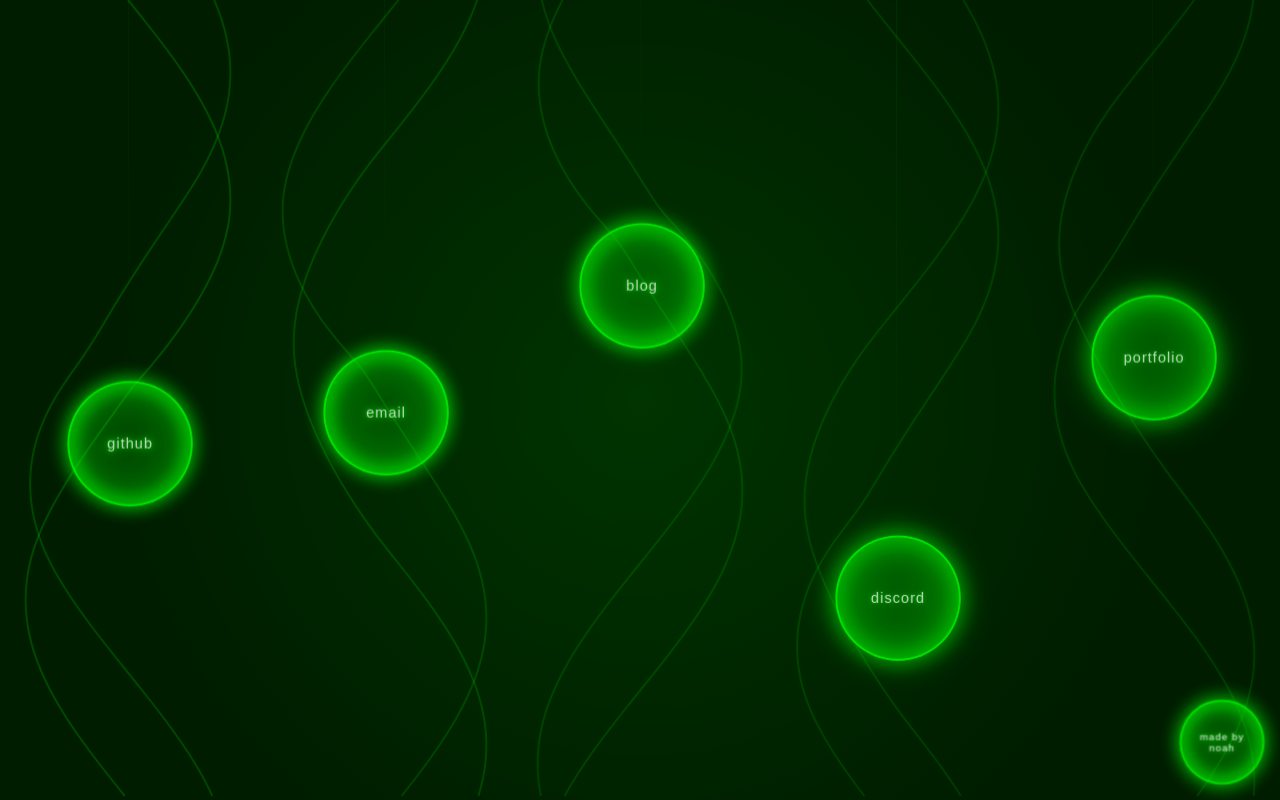
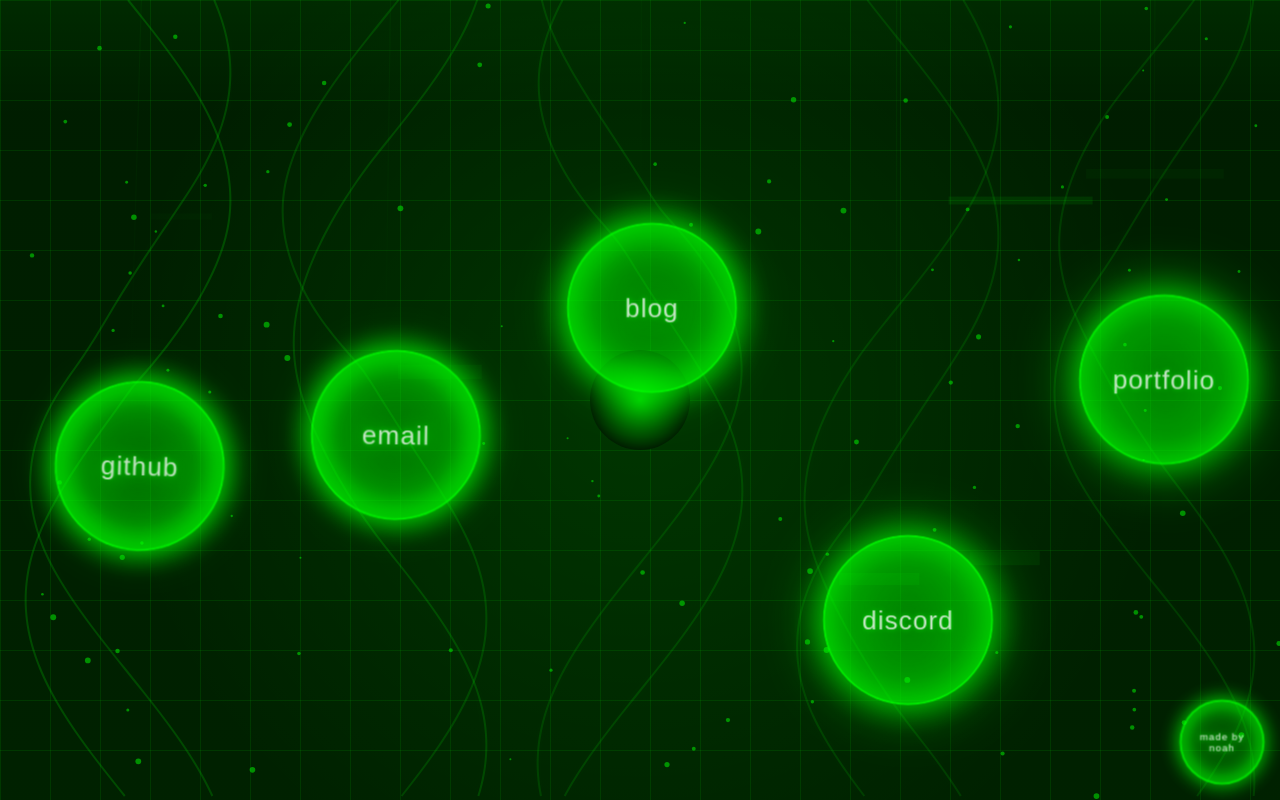
Before and after one commit to 50SACINMYSOCIDGAF/XboxUI, a React (Create React App) app: page / in a window 1280 px wide. Built offline with nearby package versions, Linux system fonts and the light colour scheme.

Commit message:
mmghhgdsgjghjajkahgajsd

```diff
--- a/src/App.tsx
+++ b/src/App.tsx
@@ -2,6 +2,9 @@
 import styled, { createGlobalStyle, keyframes } from 'styled-components';
 import MenuItem from './components/MenuItem';
 import SelectButton from './components/SelectButton';
+import Particles from './components/Particles';
+import ScanLine from './components/ScanLine';
+import DigitalDistortion from './components/DigitalDistortion';
 
 const GlobalStyle = createGlobalStyle`
     @import url('https://fonts.googleapis.com/css2?family=Orbitron:wght@400;700&display=swap');
@@ -23,12 +26,41 @@
 const AppContainer = styled.div`
     width: 100vw;
     height: 100vh;
-    background-image: radial-gradient(circle at 50% 50%, rgba(0, 255, 0, 0.1) 0%, transparent 70%);
+    background-image:
+            radial-gradient(circle at 50% 50%, rgba(0, 255, 0, 0.1) 0%, transparent 70%),
+            linear-gradient(0deg, rgba(0, 50, 0, 0.2) 0%, transparent 100%);
     animation: ${backgroundPulse} 8s ease-in-out infinite;
     display: flex;
     justify-content: space-around;
     align-items: flex-end;
     overflow: hidden;
+    position: relative;
+`;
+
+const GridOverlay = styled.div`
+    position: absolute;
+    top: 0;
+    left: 0;
+    right: 0;
+    bottom: 0;
+    background-image:
+            linear-gradient(rgba(0, 255, 0, 0.1) 1px, transparent 1px),
+            linear-gradient(90deg, rgba(0, 255, 0, 0.1) 1px, transparent 1px);
+    background-size: 50px 50px;
+    pointer-events: none;
+`;
+
+const CentralOrb = styled.div`
+    position: absolute;
+    top: 50%;
+    left: 50%;
+    transform: translate(-50%, -50%);
+    width: 100px;
+    height: 100px;
+    border-radius: 50%;
+    background: radial-gradient(circle at center, rgba(0, 255, 0, 0.7) 0%, rgba(0, 255, 0, 0) 70%);
+    animation: ${backgroundPulse} 4s ease-in-out infinite;
+    pointer-events: none;
 `;
 
 const SegmentContainer = styled.div`
@@ -171,6 +203,11 @@
         <>
             <GlobalStyle />
             <AppContainer>
+                <GridOverlay />
+                <CentralOrb />
+                <Particles />
+                <ScanLine />
+                <DigitalDistortion />
                 {menuItems.map((item, index) => (
                     <SegmentContainer key={item.label}>
                         <StrandSVG>
--- /dev/null
+++ b/src/components/DigitalDistortion.tsx
@@ -0,0 +1,61 @@
+import React, { useEffect, useRef } from 'react';
+import styled from 'styled-components';
+
+const DistortionCanvas = styled.canvas`
+    position: absolute;
+    top: 0;
+    left: 0;
+    width: 100%;
+    height: 100%;
+    pointer-events: none;
+`;
+
+const DigitalDistortion: React.FC = () => {
+    const canvasRef = useRef<HTMLCanvasElement>(null);
+
+    useEffect(() => {
+        const canvas = canvasRef.current;
+        if (!canvas) return;
+
+        const ctx = canvas.getContext('2d');
+        if (!ctx) return;
+
+        canvas.width = window.innerWidth;
+        canvas.height = window.innerHeight;
+
+        const createDistortion = () => {
+            ctx.clearRect(0, 0, canvas.width, canvas.height);
+
+            const distortionCount = Math.floor(Math.random() * 10) + 5;
+
+            for (let i = 0; i < distortionCount; i++) {
+                const x = Math.random() * canvas.width;
+                const y = Math.random() * canvas.height;
+                const width = Math.random() * 100 + 50;
+                const height = Math.random() * 10 + 5;
+
+                ctx.fillStyle = `rgba(0, 255, 0, ${Math.random() * 0.1})`;
+                ctx.fillRect(x, y, width, height);
+            }
+
+            setTimeout(createDistortion, Math.random() * 2000 + 1000);
+        };
+
+        createDistortion();
+
+        const handleResize = () => {
+            canvas.width = window.innerWidth;
+            canvas.height = window.innerHeight;
+        };
+
+        window.addEventListener('resize', handleResize);
+
+        return () => {
+            window.removeEventListener('resize', handleResize);
+        };
+    }, []);
+
+    return <DistortionCanvas ref={canvasRef} />;
+};
+
+export default DigitalDistortion;
--- a/src/components/MenuItem.tsx
+++ b/src/components/MenuItem.tsx
@@ -1,4 +1,4 @@
-import React, { useState, useMemo } from 'react';
+import React, { useState, useMemo, useEffect } from 'react';
 import styled, { keyframes, css } from 'styled-components';
 
 interface MenuItemProps {
@@ -11,13 +11,13 @@
 }
 
 const bobAnimation = keyframes`
-    0%, 100% { transform: translateY(0) translateX(-50%); }
-    50% { transform: translateY(-3px) translateX(-50%); }
+    0%, 100% { transform: translateY(0) translateX(-50%) rotate(0deg); }
+    50% { transform: translateY(-3px) translateX(-50%) rotate(2deg); }
 `;
 
 const glowAnimation = keyframes`
-    0%, 100% { filter: drop-shadow(0 0 5px rgba(0, 255, 0, 0.7)); }
-    50% { filter: drop-shadow(0 0 15px rgba(0, 255, 0, 0.9)); }
+    0%, 100% { filter: drop-shadow(0 0 10px rgba(0, 255, 0, 0.8)); }
+    50% { filter: drop-shadow(0 0 25px rgba(0, 255, 0, 1)); }
 `;
 
 const pulseAnimation = keyframes`
@@ -26,8 +26,13 @@
 `;
 
 const fadeInAnimation = keyframes`
-    from { opacity: 0; transform: translateY(20px) translateX(-50%); }
-    to { opacity: 1; transform: translateY(0) translateX(-50%); }
+    from { opacity: 0; transform: translateY(20px) translateX(-50%) scale(0.8); }
+    to { opacity: 1; transform: translateY(0) translateX(-50%) scale(1); }
+`;
+
+const typingAnimation = keyframes`
+    from { width: 0; }
+    to { width: 100%; }
 `;
 
 const ItemContainer = styled.div<{ index: number; randomPosition: number; size: number; isLoaded: boolean }>`
@@ -69,43 +74,45 @@
     border-radius: 50%;
     background: radial-gradient(
             circle at center,
-            rgba(0, 255, 0, 0.1) 0%,
-            rgba(0, 255, 0, 0.2) 50%,
-            rgba(0, 255, 0, 0.4) 80%,
-            rgba(0, 255, 0, 0.6) 100%
+            rgba(0, 255, 0, 0.2) 0%,
+            rgba(0, 255, 0, 0.3) 50%,
+            rgba(0, 255, 0, 0.5) 80%,
+            rgba(0, 255, 0, 0.7) 100%
     );
     border: 2px solid rgba(0, 255, 0, 0.8);
     display: flex;
     justify-content: center;
     align-items: center;
-    transition: all 0.3s ease;
+    transition: all 0.3s ease, transform 0.5s ease;
     cursor: pointer;
-    box-shadow: 0 0 20px rgba(0, 255, 0, 0.5),
-    inset 0 0 20px rgba(0, 255, 0, 0.5);
+    box-shadow: 0 0 30px rgba(0, 255, 0, 0.7),
+    inset 0 0 30px rgba(0, 255, 0, 0.7);
     animation: ${pulseAnimation} 3s ease-in-out infinite;
+    padding: 10px; // Added padding to accommodate larger text
 
     &:hover {
-        background: radial-gradient(
-                circle at center,
-                rgba(0, 255, 0, 0.2) 0%,
-                rgba(0, 255, 0, 0.3) 50%,
-                rgba(0, 255, 0, 0.5) 80%,
-                rgba(0, 255, 0, 0.7) 100%
-        );
-        box-shadow: 0 0 30px rgba(0, 255, 0, 0.7),
-        inset 0 0 30px rgba(0, 255, 0, 0.7);
+        transform: scale(1.1) rotate(5deg);
+        box-shadow: 0 0 50px rgba(0, 255, 0, 0.9),
+        inset 0 0 50px rgba(0, 255, 0, 0.9);
     }
 `;
 
-const ItemText = styled.span<ItemBubbleProps>`
+const ItemText = styled.span<ItemBubbleProps & { isTyping: boolean }>`
     color: #ffffff;
     font-family: 'Orbitron', sans-serif;
-    font-size: ${props => props.size * 0.12}px;
+    font-size: ${props => props.size * 0.18}px; // Increased from 0.12 to 0.18
     text-transform: lowercase;
     letter-spacing: 1px;
     transition: all 0.3s ease;
     text-shadow: 0 0 5px rgba(0, 255, 0, 0.8);
     opacity: ${props => props.isHovered ? 1 : 0.8};
+    overflow: hidden;
+    white-space: nowrap;
+    animation: ${props => props.isTyping ? css`${typingAnimation} 1s steps(${props.children?.toString().length || 1}, end)` : 'none'};
+
+    @media (max-width: 768px) {
+        font-size: ${props => props.size * 0.16}px; // Slightly smaller on mobile devices
+    }
 `;
 
 const ItemLink = styled.a`
@@ -120,11 +127,20 @@
 
 const MenuItem: React.FC<MenuItemProps> = ({ label, link, index, randomPosition, windowSize, isLoaded }) => {
     const [isHovered, setIsHovered] = useState(false);
+    const [isTyping, setIsTyping] = useState(false);
 
     const itemSize = useMemo(() => {
-        const baseSize = Math.min(windowSize.width, windowSize.height) * 0.15;
-        return Math.max(baseSize, 100); // Ensure a minimum size of 100px
+        const baseSize = Math.min(windowSize.width, windowSize.height) * 0.18; // Increased from 0.15 to 0.18
+        return Math.max(baseSize, 120); // Increased minimum size from 100px to 120px
     }, [windowSize]);
+
+
+    useEffect(() => {
+        if (isLoaded) {
+            const typingTimeout = setTimeout(() => setIsTyping(true), index * 500);
+            return () => clearTimeout(typingTimeout);
+        }
+    }, [isLoaded, index]);
 
     return (
         <ItemContainer
@@ -141,7 +157,9 @@
                 size={itemSize}
             >
                 <ItemLink href={link} target="_blank" rel="noopener noreferrer">
-                    <ItemText isHovered={isHovered} size={itemSize}>{label}</ItemText>
+                    <ItemText isHovered={isHovered} size={itemSize} isTyping={isTyping}>
+                        {label}
+                    </ItemText>
                 </ItemLink>
             </ItemBubble>
         </ItemContainer>
--- /dev/null
+++ b/src/components/Particles.tsx
@@ -0,0 +1,75 @@
+import React, { useEffect, useRef } from 'react';
+import styled from 'styled-components';
+
+const ParticleCanvas = styled.canvas`
+    position: absolute;
+    top: 0;
+    left: 0;
+    width: 100%;
+    height: 100%;
+    pointer-events: none;
+`;
+
+const Particles: React.FC = () => {
+    const canvasRef = useRef<HTMLCanvasElement>(null);
+
+    useEffect(() => {
+        const canvas = canvasRef.current;
+        if (!canvas) return;
+
+        const ctx = canvas.getContext('2d');
+        if (!ctx) return;
+
+        canvas.width = window.innerWidth;
+        canvas.height = window.innerHeight;
+
+        const particles: { x: number; y: number; size: number; speedX: number; speedY: number }[] = [];
+        const particleCount = 100;
+
+        for (let i = 0; i < particleCount; i++) {
+            particles.push({
+                x: Math.random() * canvas.width,
+                y: Math.random() * canvas.height,
+                size: Math.random() * 2 + 1,
+                speedX: Math.random() * 0.5 - 0.25,
+                speedY: Math.random() * 0.5 - 0.25
+            });
+        }
+
+        const animate = () => {
+            ctx.clearRect(0, 0, canvas.width, canvas.height);
+
+            particles.forEach(particle => {
+                particle.x += particle.speedX;
+                particle.y += particle.speedY;
+
+                if (particle.x < 0 || particle.x > canvas.width) particle.speedX *= -1;
+                if (particle.y < 0 || particle.y > canvas.height) particle.speedY *= -1;
+
+                ctx.beginPath();
+                ctx.arc(particle.x, particle.y, particle.size, 0, Math.PI * 2);
+                ctx.fillStyle = 'rgba(0, 255, 0, 0.5)';
+                ctx.fill();
+            });
+
+            requestAnimationFrame(animate);
+        };
+
+        animate();
+
+        const handleResize = () => {
+            canvas.width = window.innerWidth;
+            canvas.height = window.innerHeight;
+        };
+
+        window.addEventListener('resize', handleResize);
+
+        return () => {
+            window.removeEventListener('resize', handleResize);
+        };
+    }, []);
+
+    return <ParticleCanvas ref={canvasRef} />;
+};
+
+export default Particles;
--- /dev/null
+++ b/src/components/ScanLine.tsx
@@ -0,0 +1,40 @@
+import React from 'react';
+import styled, { keyframes } from 'styled-components';
+
+const scanAnimation = keyframes`
+    0% { top: -50%; }
+    100% { top: 100%; }
+`;
+
+const ScanLineContainer = styled.div`
+    position: absolute;
+    top: 0;
+    left: 0;
+    right: 0;
+    bottom: 0;
+    pointer-events: none;
+    overflow: hidden;
+`;
+
+const Line = styled.div`
+    position: absolute;
+    left: 0;
+    right: 0;
+    height: 50%;
+    background: linear-gradient(to bottom,
+        rgba(0, 255, 0, 0) 0%,
+        rgba(0, 255, 0, 0.1) 50%,
+        rgba(0, 255, 0, 0) 100%
+    );
+    animation: ${scanAnimation} 5s linear infinite;
+`;
+
+const ScanLine: React.FC = () => {
+    return (
+        <ScanLineContainer>
+            <Line />
+        </ScanLineContainer>
+    );
+};
+
+export default ScanLine;
```
